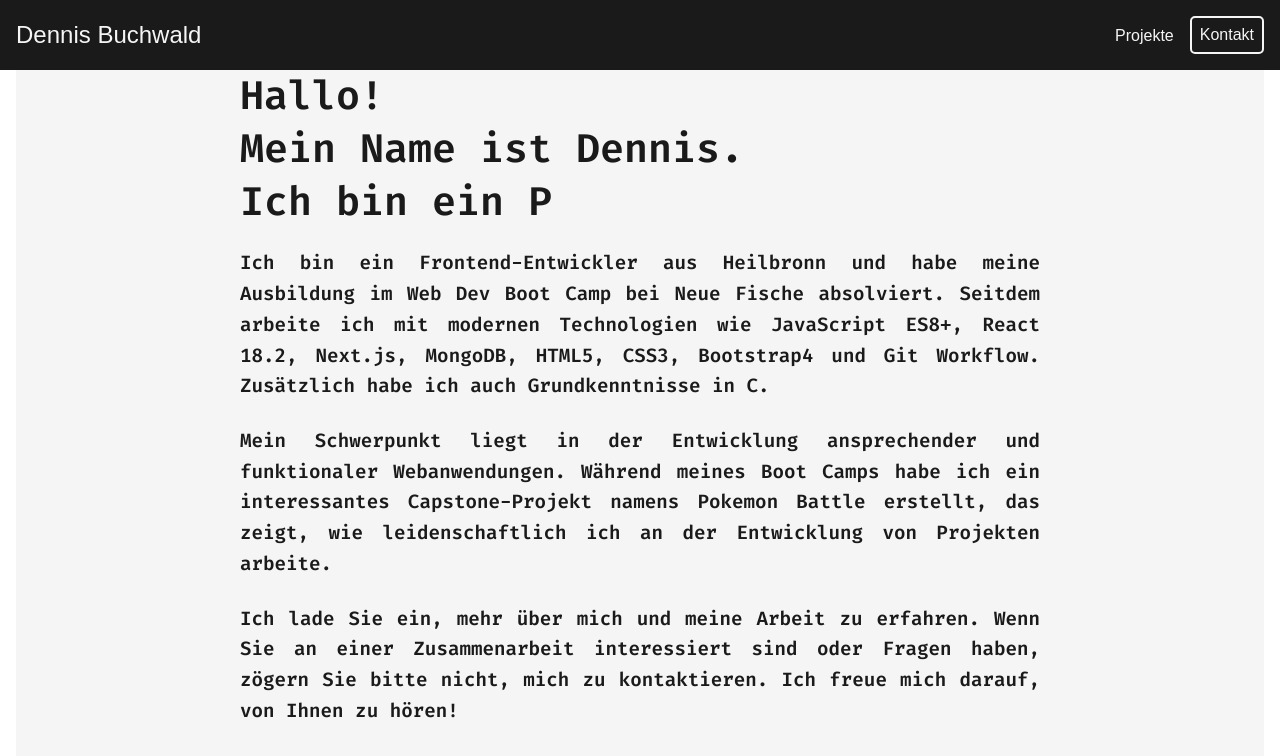
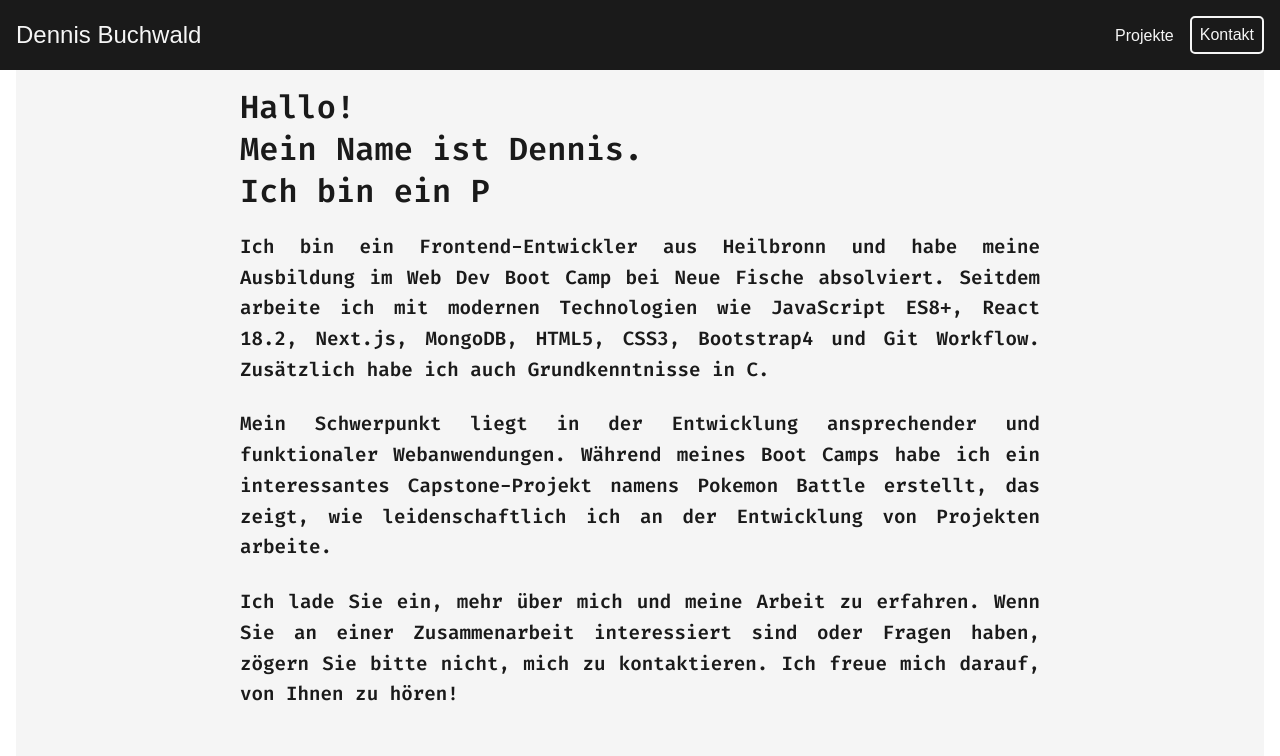
Before and after one commit to dennisbuchwald/dennisbuchwald-de, a Next.js app: page / in a window 1280 px wide. Shown: the top 756 px of the page. Built offline with nearby package versions, Linux system fonts and the light colour scheme.

Commit message:
fix header

```diff
--- a/components/Header.js
+++ b/components/Header.js
@@ -30,14 +30,17 @@ const Nav = styled.nav`
 	& > *:last-child {
 		margin-right: 2rem;
 	}
-
 	@media screen and (max-width: 768px) {
 		display: ${(props) => (props.open ? "flex" : "none")};
 		flex-direction: column;
-		text-align: center;
 		justify-content: center;
 		align-items: center;
 		height: 100%;
+		width: 100%;
+
+		& > * {
+			text-align: center;
+		}
 	}
 `;
 
@@ -62,6 +65,8 @@ const NavLink = styled.button`
 		padding: 1rem;
 		width: 100%;
 		text-align: center;
+		align-items: center;
+		justify-content: center;
 	}
 `;
 
@@ -74,8 +79,7 @@ const MenuIcon = styled.button`
 	font-size: 1.5rem;
 	outline: none;
 	display: none;
-	z-index: 1000; // Hinzugefügt, um sicherzustellen, dass der Button über dem Overlay angezeigt wird
-
+	z-index: 1000;
 	@media screen and (max-width: 768px) {
 		display: block;
 	}
@@ -86,8 +90,8 @@ const MenuOverlay = styled.div`
 	position: fixed;
 	top: 0;
 	right: ${(props) => (props.open ? "0" : "-100%")};
-	width: 33.33%;
-	height: 100vh;
+	width: 40%;
+	height: 100%;
 	background-color: ${(props) => props.theme.primaryColor};
 	transition: right 0.3s ease;
 	z-index: 999;
@@ -98,6 +102,11 @@ const MenuOverlay = styled.div`
 		flex-direction: column;
 		justify-content: center;
 		text-align: center;
+	}
+
+	& ${Nav} {
+		justify-content: center;
+		width: 100%;
 	}
 `;
 
--- a/src/pages/index.js
+++ b/src/pages/index.js
@@ -14,9 +14,17 @@ const Section = styled.section`
 	background-color: ${(props) => props.theme.secondaryColor};
 	color: ${(props) => props.theme.primaryColor};
 	padding: 2rem;
+	@media screen and (max-width: 768px) {
+		margin-top: 100px; // Erhöhen Sie diesen Wert, um den Abstand nach oben zu erhöhen
+	}
 `;
 
 const Container = styled.div`
+	text-align: left;
+	align-items: left;
+`;
+
+const ContainerTyperWriter = styled.div`
 	text-align: left;
 	align-items: left;
 `;
@@ -35,10 +43,13 @@ const Text = styled.p`
 `;
 
 const TypedTitle = styled.span`
-	font-size: 2.5rem;
+	font-size: 2rem;
 	font-weight: bold;
 	color: ${(props) => props.theme.primaryColor};
 	margin-bottom: 1.5rem;
+	@media screen and (max-width: 768px) {
+		font-size: 1.8rem;
+	}
 `;
 
 const typedStrings = [
@@ -56,6 +67,7 @@ const Home = () => {
 			<Header />
 			<Section id="home">
 				<Container>
+					<ContainerTyperWriter>
 						<Title>
 							<TypedTitle>
 								<Typewriter
@@ -78,6 +90,7 @@ const Home = () => {
 								/>
 							</TypedTitle>
 						</Title>
+					</ContainerTyperWriter>
 					<Text>
 						Ich bin ein Frontend-Entwickler aus Heilbronn und habe meine
 						Ausbildung im Web Dev Boot Camp bei Neue Fische absolviert. Seitdem
```
Lines whose indentation alone changed are shown as unchanged.
